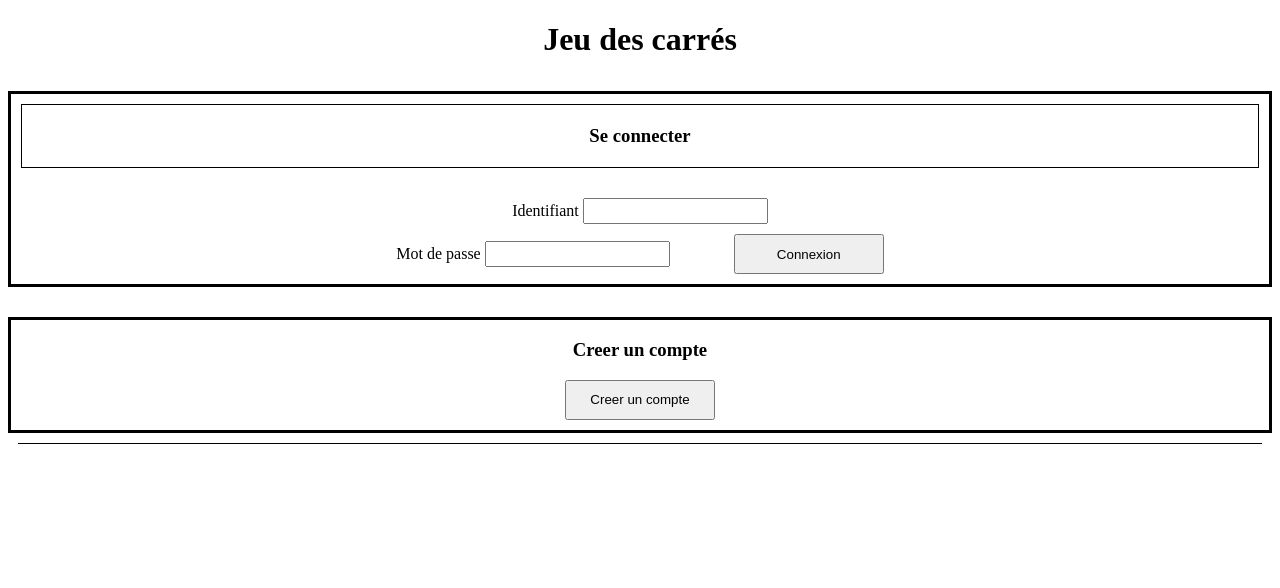
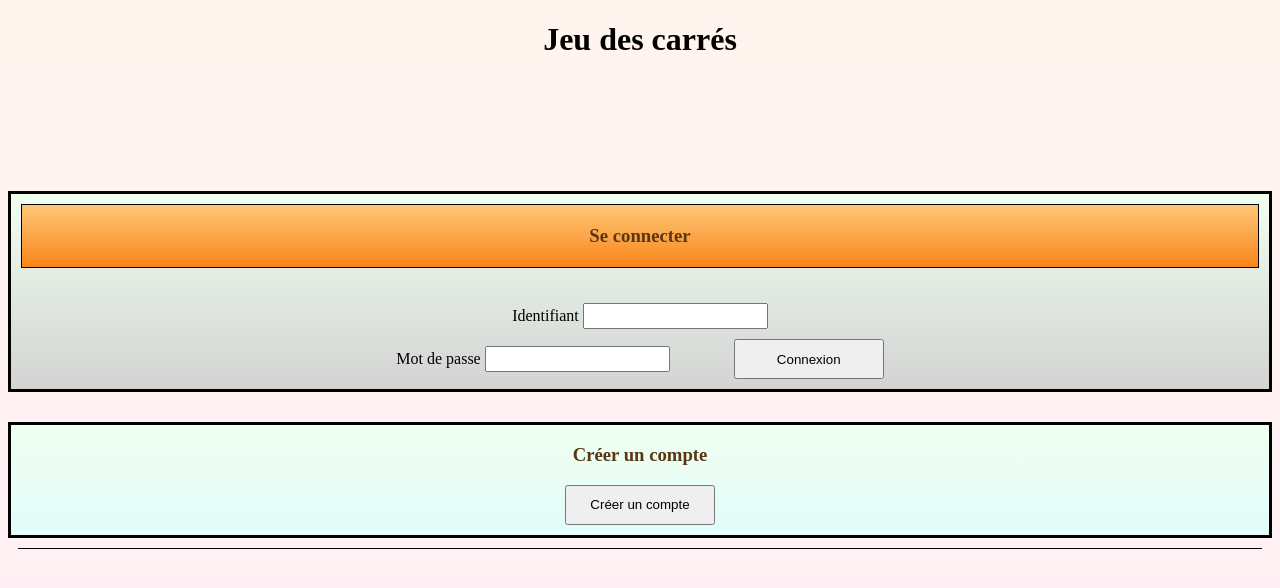
Before and after one commit to kamilakesbi/Projet_web, a PHP site: page / in a window 1280 px wide. Shown: the top 588 px of the page. Run offline with PHP 8.4, Linux system fonts and the light colour scheme.

Commit message:
Update login.php
Modifications CSS

```diff
--- a/vues/login.php
+++ b/vues/login.php
@@ -12,14 +12,26 @@
     }
     #titre {
         margin-bottom: 30px;
+        background: linear-gradient(#FDC777, #FA8519);
     }
     #connexion {
         text-align: center;
         border-style: solid;
         padding-bottom: 10px;
+        background: linear-gradient(#F0FFF0, lightgrey);
+        margin-top: 100px;
            }
+
+    h3 {
+		color: #5A3714;
+	}
+
+    body {
+	    background: linear-gradient(#FFF5EE, #FFF0F5);
+
     .val {
         height: 20px;
+        margin-top: 5px;
     }
     #btnConnexion {
         margin-top: 10px;
@@ -32,6 +44,7 @@
         text-align: center;
         border-style: solid;
         padding-bottom: 10px;
+       	background: linear-gradient(#F0FFF0, #E2FCFB);
     }
     #btnCreerCompte {
         width: 150px;
@@ -64,8 +77,8 @@
 
         </div>
         <div id="creerCompte">
-            <h3>Creer un compte</h3>
-            <input id="btnCreerCompte" type="submit" name="action" value="Creer un compte"/>
+            <h3>Créer un compte</h3>
+            <input id="btnCreerCompte" type="submit" name="action" value="Créer un compte"/>
         </div>
 
     </form>
```
